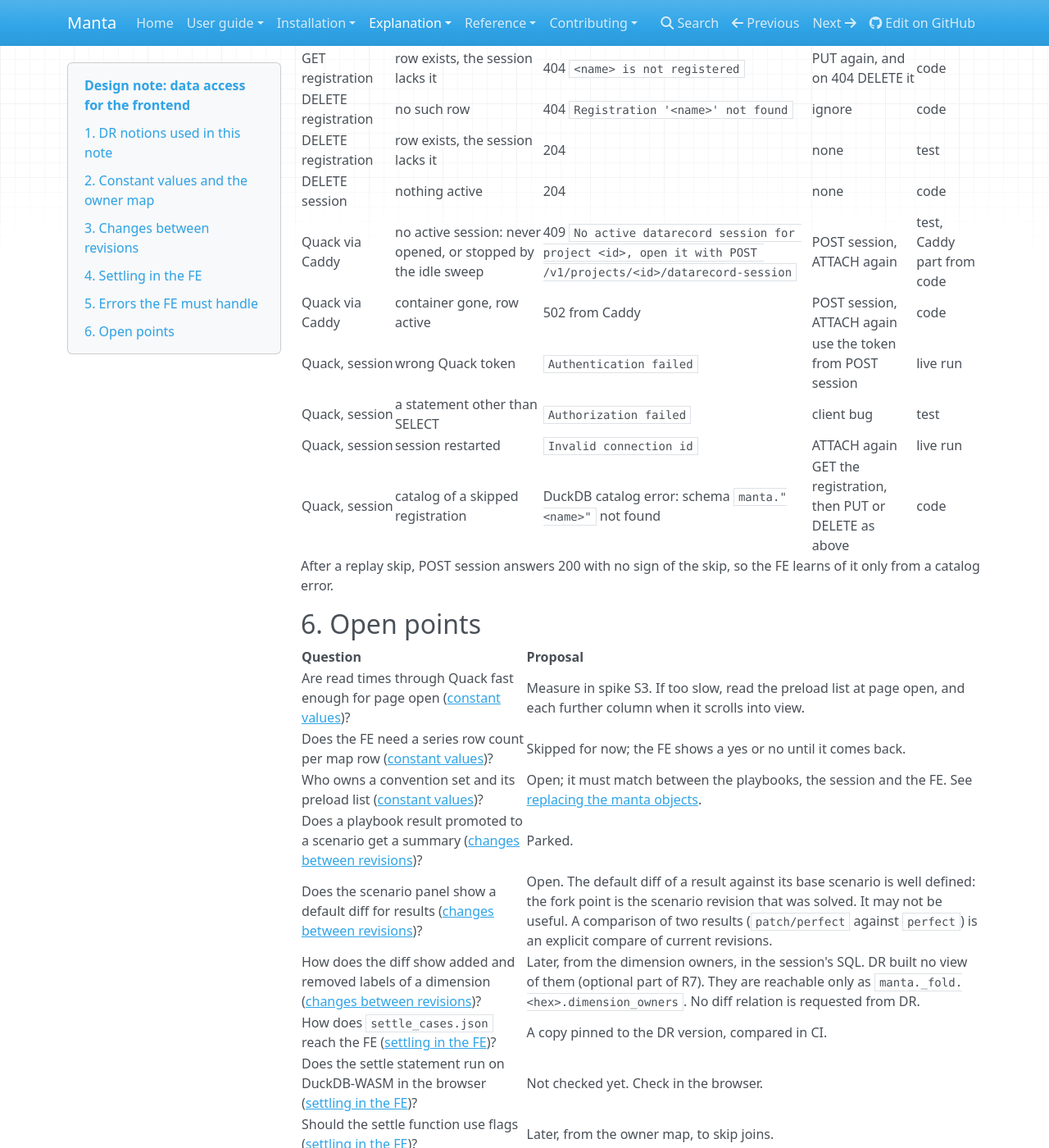
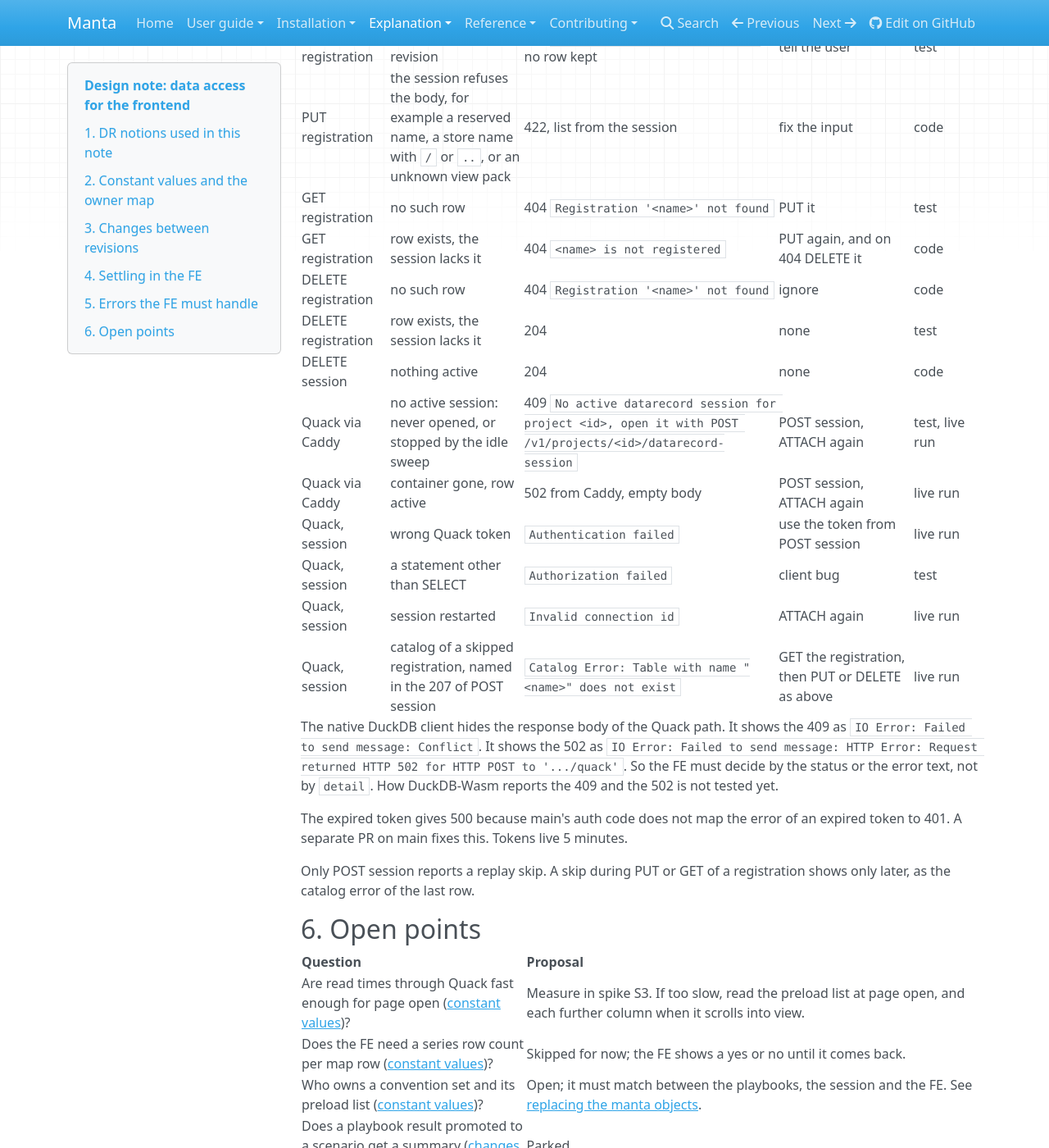
Before and after one commit to manta-plan/manta, an MkDocs documentation site: the page built from docs/explanation/datarecord-session/frontend.md, in a window 1280 px wide and 1400 px high, scrolled down 12559 px. Shown: the whole window at 82% size. Built offline with MkDocs 1.6.1, drawn with Linux system fonts in a browser that asks for light colours; nearby versions of some CDN libraries; some of the changed text lies outside the part shown.

Commit message:
docs: add the 207 on skipped registrations and the live error results
Signed-off-by: Jonas Hoersch <jonas.hoersch@openenergytransition.org>

```diff
--- a/docs/explanation/datarecord-session/frontend.md
+++ b/docs/explanation/datarecord-session/frontend.md
@@ -344,19 +344,21 @@ DR ships 20 cases as `datarecord/settle_cases.json` (PR 155, R14). Each case has
 
 ## 5. Errors the FE must handle
 
-The BE's session routes and the Quack auth check answer an error with the body `{"detail": "<text>"}`. A validation error has a list of problems in `detail` instead of a text. A 500 has the plain text `Internal Server Error`, and a 502 comes from Caddy, not from the BE. In the column Source, `test` means that a test of the session stack asserts the status, and the quoted text comes from the code where the test does not check it. `code` means read from the code only. `live run` means seen against a running session in spikes S1 and S4 ([spikes](appendix.md#8-spikes-and-measurements)). No row of the Caddy path has been checked live yet, and how DuckDB-Wasm reports an HTTP status of the Quack path is not checked either.
+The BE's session routes and the Quack auth check answer an error with the body `{"detail": "<text>"}`. A validation error has a list of problems in `detail` instead of a text. A 500 has the plain text `Internal Server Error`, and a 502 comes from Caddy, not from the BE. In the column Source, `test` means that a test of the session stack asserts the status, and the quoted text comes from the code where the test does not check it. `code` means read from the code only. `live run` means seen against a running session, in spikes S1 and S4 ([spikes](appendix.md#8-spikes-and-measurements)) or in an end-to-end run of the native DuckDB client through Caddy, the BE and a session container.
 
 | Where | Condition | What the FE sees | What the FE should do | Source |
 |---|---|---|---|---|
 | all routes, Quack auth | no bearer token | 401 `Not authenticated` | log in again | test |
-| all routes, Quack auth | invalid or expired token | 401 `Unauthorized` | log in again | test |
+| all routes, Quack auth | invalid token | 401 `Unauthorized` | log in again | test |
+| all routes, Quack auth | expired token, after 5 minutes | today 500 `Internal Server Error`, after the planned fix 401 | refresh the token in the Quack secret before it expires | live run |
 | all routes, Quack auth | valid token of a user the BE does not know | 401 `user is not registered` | log in again | code |
 | all routes, Quack auth | another user's project | 403 `The user does not own the selected project` | show no access | test |
 | all routes, Quack auth | unknown project | 404 `Project <uuid> not found` | show not found | test |
 | all routes, Quack auth | project id not a UUID, or `X-Manta-Project` missing | 422, list | client bug | test |
 | POST session, PUT and GET registration | a new session not healthy within 30 s | 503 `The datarecord session did not become healthy` | retry later | test |
 | POST session, PUT and GET registration | the session answers another error than 404 or 422, at the replay or to the request | 500 `Internal Server Error` | retry, then report | test for the replay, code for the rest |
-| POST session, PUT and GET registration | a registration is skipped at the replay | 200, no mark of the skip | see the last row | test |
+| POST session | the replay skips a registration | 207, same body as 200, `skipped_registrations` lists the names | show which registrations are missing; the session is usable; a query on one gives the catalog error of the last row | decided, not yet in code |
+| PUT and GET registration | the replay skips another registration | 200, no mark of the skip | see the last row | test |
 | PUT registration | name outside `[a-z0-9][a-z0-9_-]{0,62}` | 422, list | fix the input | test |
 | PUT registration | unknown store or revision | 404 `<store> has no revision <rev>`, no row kept | tell the user | test |
 | PUT registration | the session refuses the body, for example a reserved name, a store name with `/` or `..`, or an unknown view pack | 422, list from the session | fix the input | code |
@@ -365,14 +367,18 @@ The BE's session routes and the Quack auth check answer an error with the body `
 | DELETE registration | no such row | 404 `Registration '<name>' not found` | ignore | code |
 | DELETE registration | row exists, the session lacks it | 204 | none | test |
 | DELETE session | nothing active | 204 | none | code |
-| Quack via Caddy | no active session: never opened, or stopped by the idle sweep | 409 `No active datarecord session for project <id>, open it with POST /v1/projects/<id>/datarecord-session` | POST session, ATTACH again | test, Caddy part from code |
-| Quack via Caddy | container gone, row active | 502 from Caddy | POST session, ATTACH again | code |
+| Quack via Caddy | no active session: never opened, or stopped by the idle sweep | 409 `No active datarecord session for project <id>, open it with POST /v1/projects/<id>/datarecord-session` | POST session, ATTACH again | test, live run |
+| Quack via Caddy | container gone, row active | 502 from Caddy, empty body | POST session, ATTACH again | live run |
 | Quack, session | wrong Quack token | `Authentication failed` | use the token from POST session | live run |
 | Quack, session | a statement other than SELECT | `Authorization failed` | client bug | test |
 | Quack, session | session restarted | `Invalid connection id` | ATTACH again | live run |
-| Quack, session | catalog of a skipped registration | DuckDB catalog error: schema `manta."<name>"` not found | GET the registration, then PUT or DELETE as above | code |
+| Quack, session | catalog of a skipped registration, named in the 207 of POST session | `Catalog Error: Table with name "<name>" does not exist` | GET the registration, then PUT or DELETE as above | live run |
 
-After a replay skip, POST session answers 200 with no sign of the skip, so the FE learns of it only from a catalog error.
+The native DuckDB client hides the response body of the Quack path. It shows the 409 as `IO Error: Failed to send message: Conflict`. It shows the 502 as `IO Error: Failed to send message: HTTP Error: Request returned HTTP 502 for HTTP POST to '.../quack'`. So the FE must decide by the status or the error text, not by `detail`. How DuckDB-Wasm reports the 409 and the 502 is not tested yet.
+
+The expired token gives 500 because main's auth code does not map the error of an expired token to 401. A separate PR on main fixes this. Tokens live 5 minutes.
+
+Only POST session reports a replay skip. A skip during PUT or GET of a registration shows only later, as the catalog error of the last row.
 
 ## 6. Open points
 
```
Also changed, not shown: docs/explanation/datarecord-session/backend.md (+2 -2 lines), docs/explanation/datarecord-session/index.md (+2 -2 lines), docs/explanation/datarecord-session/session.md (+1 -1 lines).
